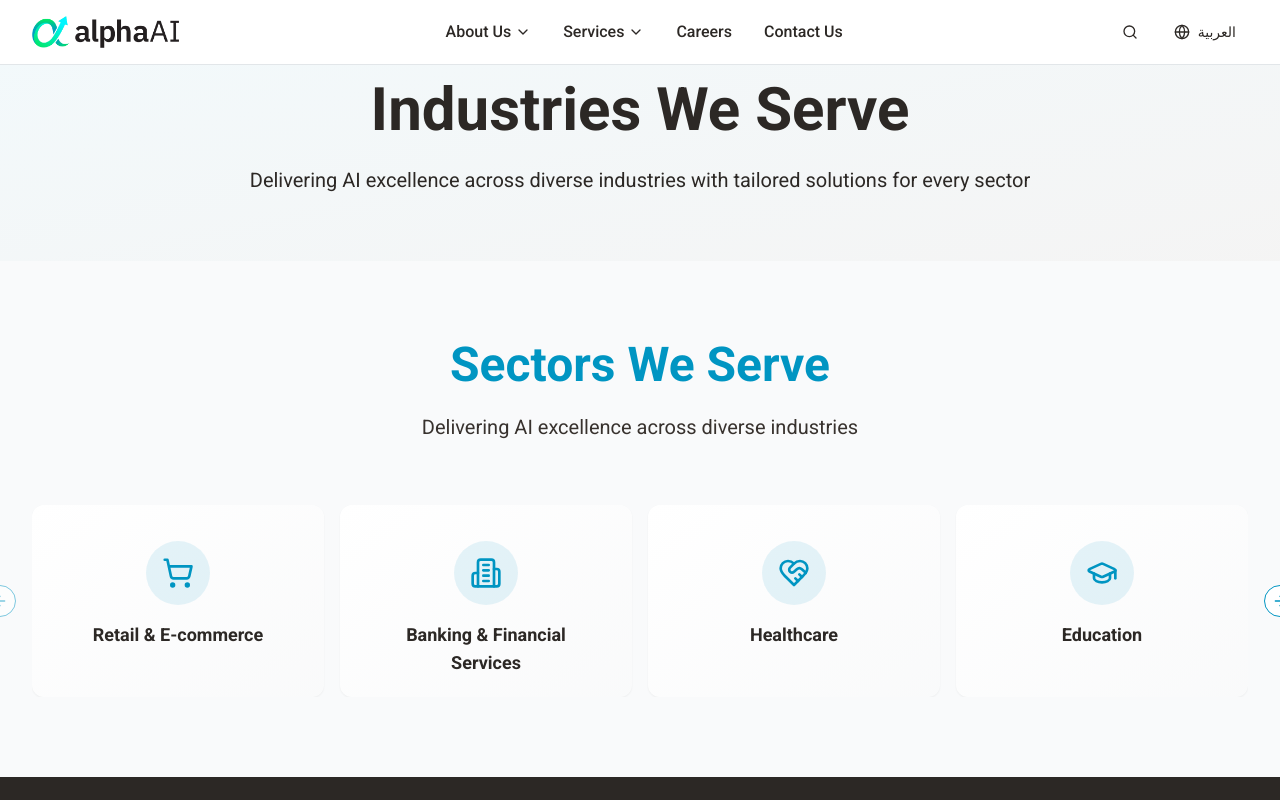
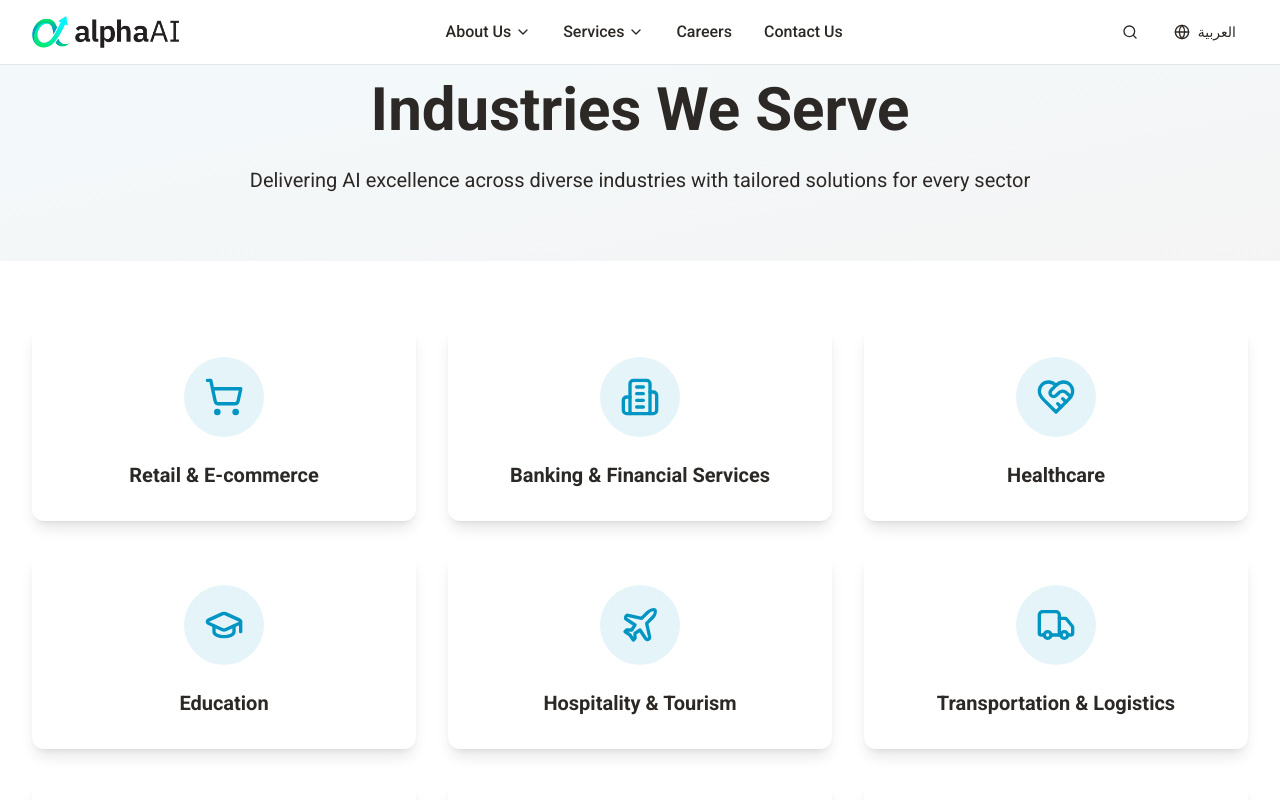
Before and after one commit to mbzour999/Alpha-test-, a React (Vite) app: page /industries in a window 1280 px wide. Shown: the top 800 px of the page. Built offline with nearby package versions, Linux system fonts and the light colour scheme; a web font is replaced by a local one.

Commit message:
Reorder About Us menu and update Industries page

```diff
--- a/src/components/Navigation.tsx
+++ b/src/components/Navigation.tsx
@@ -32,9 +32,9 @@ const Navigation = () => {
 
   const aboutItems = [
     { label: 'Overview', href: '/about' },
+    { label: 'Industries', href: '/industries' },
     { label: 'Vision and Mission', href: '/vision-mission' },
     { label: 'Team', href: '/team' },
-    { label: 'Industries', href: '/industries' },
   ];
 
   const servicesItems = [
--- a/src/pages/Industries.tsx
+++ b/src/pages/Industries.tsx
@@ -1,10 +1,60 @@
 import { useTranslation } from 'react-i18next';
 import Navigation from '@/components/Navigation';
 import Footer from '@/components/Footer';
-import SectorsSection from '@/components/SectorsSection';
+import { Card, CardContent } from '@/components/ui/card';
+import {
+  ShoppingCart,
+  Building2,
+  HeartHandshake,
+  GraduationCap,
+  Plane,
+  Truck,
+  Home,
+  Briefcase,
+  Radio
+} from 'lucide-react';
 
 const Industries = () => {
   const { t } = useTranslation();
+
+  const sectors = [
+    {
+      key: 'retail',
+      icon: ShoppingCart
+    },
+    {
+      key: 'banking',
+      icon: Building2
+    },
+    {
+      key: 'healthcare',
+      icon: HeartHandshake
+    },
+    {
+      key: 'education',
+      icon: GraduationCap
+    },
+    {
+      key: 'tourism',
+      icon: Plane
+    },
+    {
+      key: 'logistics',
+      icon: Truck
+    },
+    {
+      key: 'realEstate',
+      icon: Home
+    },
+    {
+      key: 'professional',
+      icon: Briefcase
+    },
+    {
+      key: 'communications',
+      icon: Radio
+    }
+  ];
 
   return (
     <div className="min-h-screen">
@@ -24,8 +74,25 @@ const Industries = () => {
         </div>
       </section>
 
-      {/* Sectors Section */}
-      <SectorsSection />
+      {/* Industries Grid */}
+      <section className="py-16">
+        <div className="alpha-container">
+          <div className="grid grid-cols-1 md:grid-cols-2 lg:grid-cols-3 gap-8">
+            {sectors.map((sector, index) => (
+              <Card key={sector.key} className="border-0 shadow-lg hover:shadow-xl transition-shadow group cursor-pointer">
+                <CardContent className="p-8 text-center">
+                  <div className="w-20 h-20 mx-auto mb-6 bg-alpha-primary/10 rounded-full flex items-center justify-center group-hover:bg-alpha-primary/20 transition-colors">
+                    <sector.icon className="h-10 w-10 text-alpha-primary" />
+                  </div>
+                  <h3 className="text-xl font-semibold text-alpha-secondary group-hover:text-alpha-primary transition-colors">
+                    {t(`sectors.${sector.key}`)}
+                  </h3>
+                </CardContent>
+              </Card>
+            ))}
+          </div>
+        </div>
+      </section>
 
       <Footer />
     </div>
```
